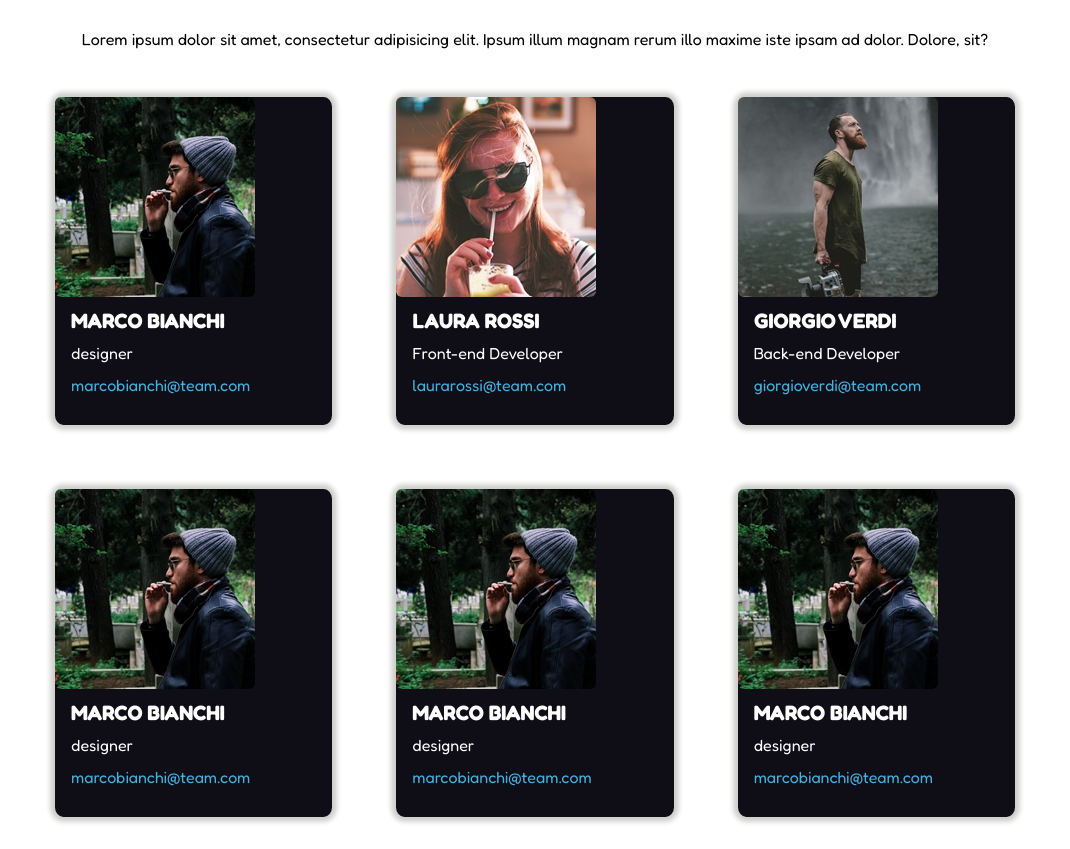
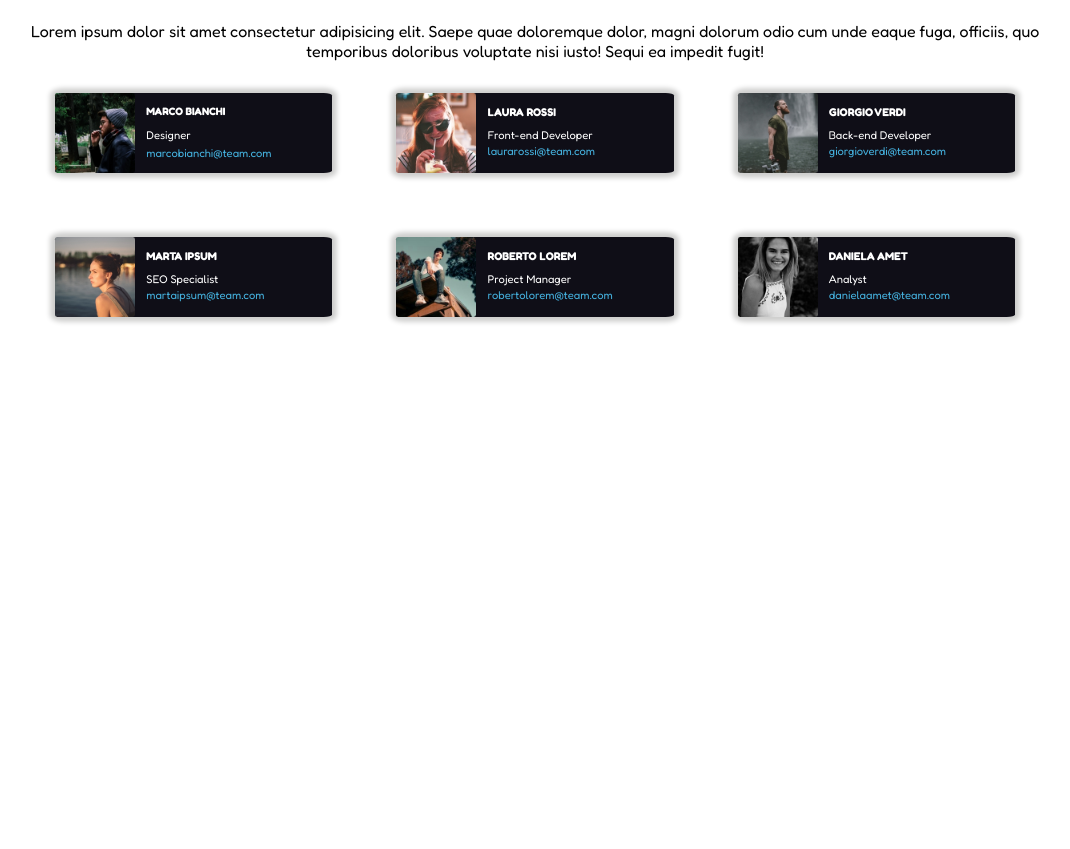
Before and after one commit to MatteoNocera/html-css-float-cards, a plain HTML site: page index.html in a window 1280 px wide. Shown: the part 58-907 px from the top of the page, without its empty margins (105-1175 px from the left). After the commit the page ends 800 px from the top, so only its background shows below. Drawn offline with Linux system fonts and the light colour scheme.

Commit message:
Finish exercise
fix bug and finish exercise

```diff
--- a/assets/style.css
+++ b/assets/style.css
@@ -22,7 +22,7 @@ body {
 
 h1 {
     color: var(--mot-title-color);
-    margin: 1rem 0 2rem 0;
+    margin: 1rem 0 1.5rem 0;
 }
 
 .clearfix::after {
@@ -31,8 +31,13 @@ h1 {
     clear: both;
 }
 
-p {
-    margin-bottom: 1rem;
+p, a {
+
+    font-size: 0.7rem;
+}
+
+.subtitle {
+    font-size: 1rem;
 }
 
 /* #endregion Utilities */
@@ -40,17 +45,13 @@ p {
 /* #region Main */
 
 .container {
-    max-width: 80%;
+    width: 80%;
     margin: auto;
     text-align: center;
 }
 
 .row .col {
-    /* background-color: var(--mot-card-color);
-    height: 10rem; */
-    /* border: 1px solid red; */
     width: calc(100% / 3);
-
     padding: 2rem;
 }
 
@@ -59,6 +60,7 @@ p {
     vertical-align:text-top;
     float: left;
     border-radius: 3%;
+    height: 100%;
 
 
 
@@ -77,15 +79,17 @@ p {
     background-color: var(--mot-card-color);
     box-shadow: 0 0 0.3rem 0.3rem var(--mot-shadow-color);
     border-radius: 3%;
+    height: 5rem;
 }
 .text {
     float: left;
-    padding: 1rem;
+    padding: 0.7rem;
 }
 
 .name {
-    font-size: 1.3rem;
-    font-weight: 900;
+    /* font-size: 1.3rem; */
+    font-weight:bold;
+    margin-bottom: 0.4rem;
 }
 
 a {
@@ -95,4 +99,6 @@ a {
 
 
 
+
+
 /* #endregion Main */
--- a/index.html
+++ b/index.html
@@ -14,8 +14,8 @@
 <body>
     <div class="container">
         <h1>Meet Our Team</h1>
-        <p>
-            Lorem ipsum dolor sit amet, consectetur adipisicing elit. Ipsum illum magnam rerum illo maxime iste ipsam ad dolor. Dolore, sit?
+        <p class="subtitle">
+            Lorem ipsum dolor sit amet consectetur adipisicing elit. Saepe quae doloremque dolor, magni dolorum odio cum unde eaque fuga, officiis, quo temporibus doloribus voluptate nisi iusto! Sequi ea impedit fugit!
         </p>
         <div class="row clearfix">
             <div class="col ">
@@ -23,9 +23,9 @@
                     <img src="./assets/img/male1.png" alt="Marco Bianchi profile photo">
 
                     <div class="text ">
-                        <p class="name">MARCO BIANCHI </p>
-                        <p class="role">designer</p>
-                        <p class="email"><a href="mailto:">marcobianchi@team.com</a></p>
+                        <h6 class="name">MARCO BIANCHI </h6>
+                        <p class="role">Designer</p>
+                        <a href="mailto:">marcobianchi@team.com</a>
 
                      </div>
 
@@ -64,12 +64,12 @@
 
             <div class="col ">
                 <div class="card clearfix">
-                    <img src="./assets/img/male1.png" alt="Marco Bianchi profile photo">
+                    <img src="./assets/img/female2.png" alt="Marta Ipsum profile photo">
 
                     <div class="text ">
-                        <p class="name">MARCO BIANCHI </p>
-                        <p class="role">designer</p>
-                        <p class="email"><a href="mailto:">marcobianchi@team.com</a></p>
+                        <p class="name">MARTA IPSUM</p>
+                        <p class="role">SEO Specialist</p>
+                        <p class="email"><a href="mailto:">martaipsum@team.com</a></p>
 
                      </div>
 
@@ -79,12 +79,12 @@
 
             <div class="col ">
                 <div class="card clearfix">
-                    <img src="./assets/img/male1.png" alt="Marco Bianchi profile photo">
+                    <img src="./assets/img/male3.png" alt="Roberto Lorem profile photo">
 
                     <div class="text ">
-                        <p class="name">MARCO BIANCHI </p>
-                        <p class="role">designer</p>
-                        <p class="email"><a href="mailto:">marcobianchi@team.com</a></p>
+                        <p class="name">ROBERTO LOREM</p>
+                        <p class="role">Project Manager</p>
+                        <p class="email"><a href="mailto:">robertolorem@team.com</a></p>
 
                      </div>
 
@@ -94,12 +94,12 @@
 
             <div class="col ">
                 <div class="card clearfix">
-                    <img src="./assets/img/male1.png" alt="Marco Bianchi profile photo">
+                    <img src="./assets/img/female3.png" alt="Daniela Amet profile photo">
 
                     <div class="text ">
-                        <p class="name">MARCO BIANCHI </p>
-                        <p class="role">designer</p>
-                        <p class="email"><a href="mailto:">marcobianchi@team.com</a></p>
+                        <p class="name">DANIELA AMET</p>
+                        <p class="role">Analyst</p>
+                        <p class="email"><a href="mailto:">danielaamet@team.com</a></p>
 
                      </div>
 
```
